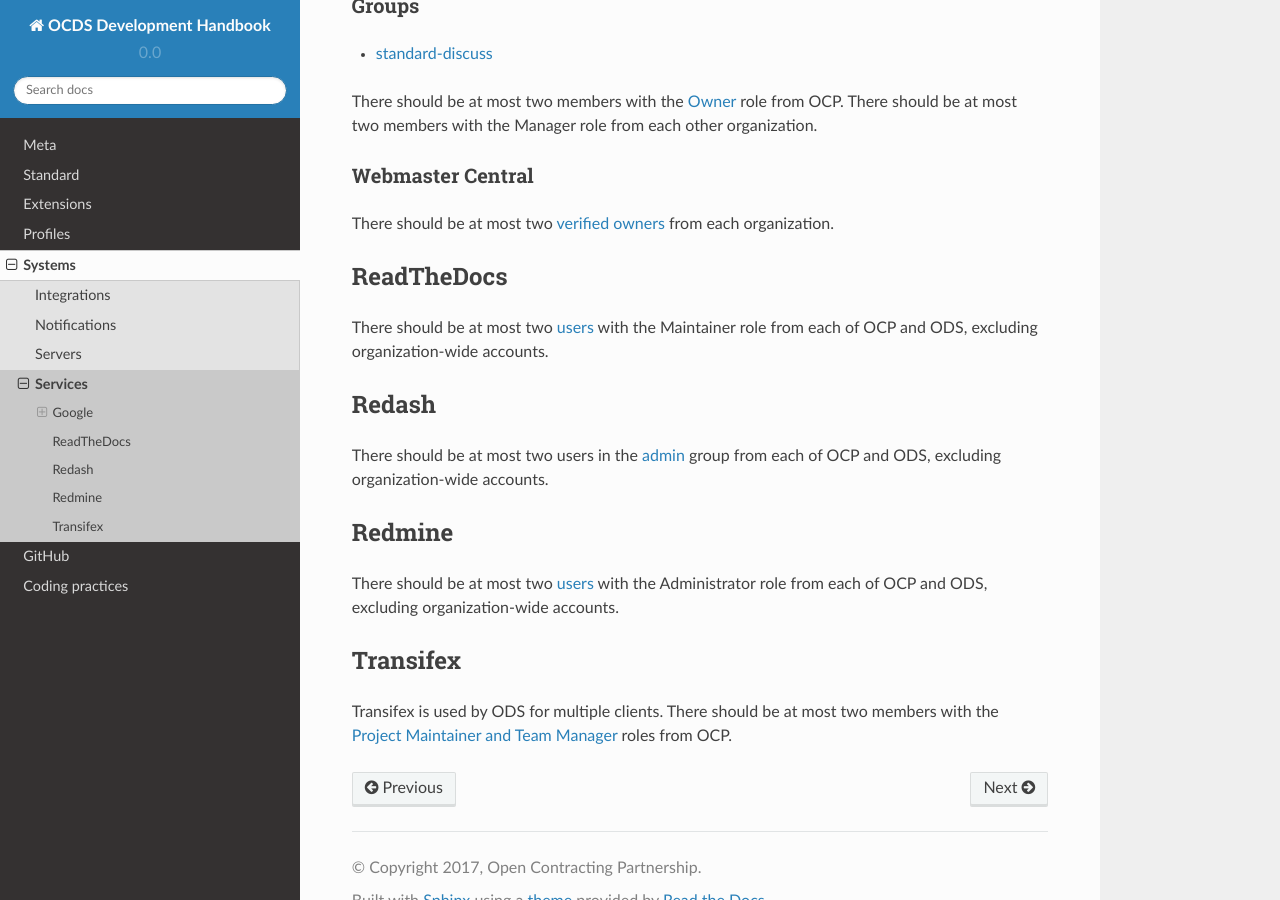
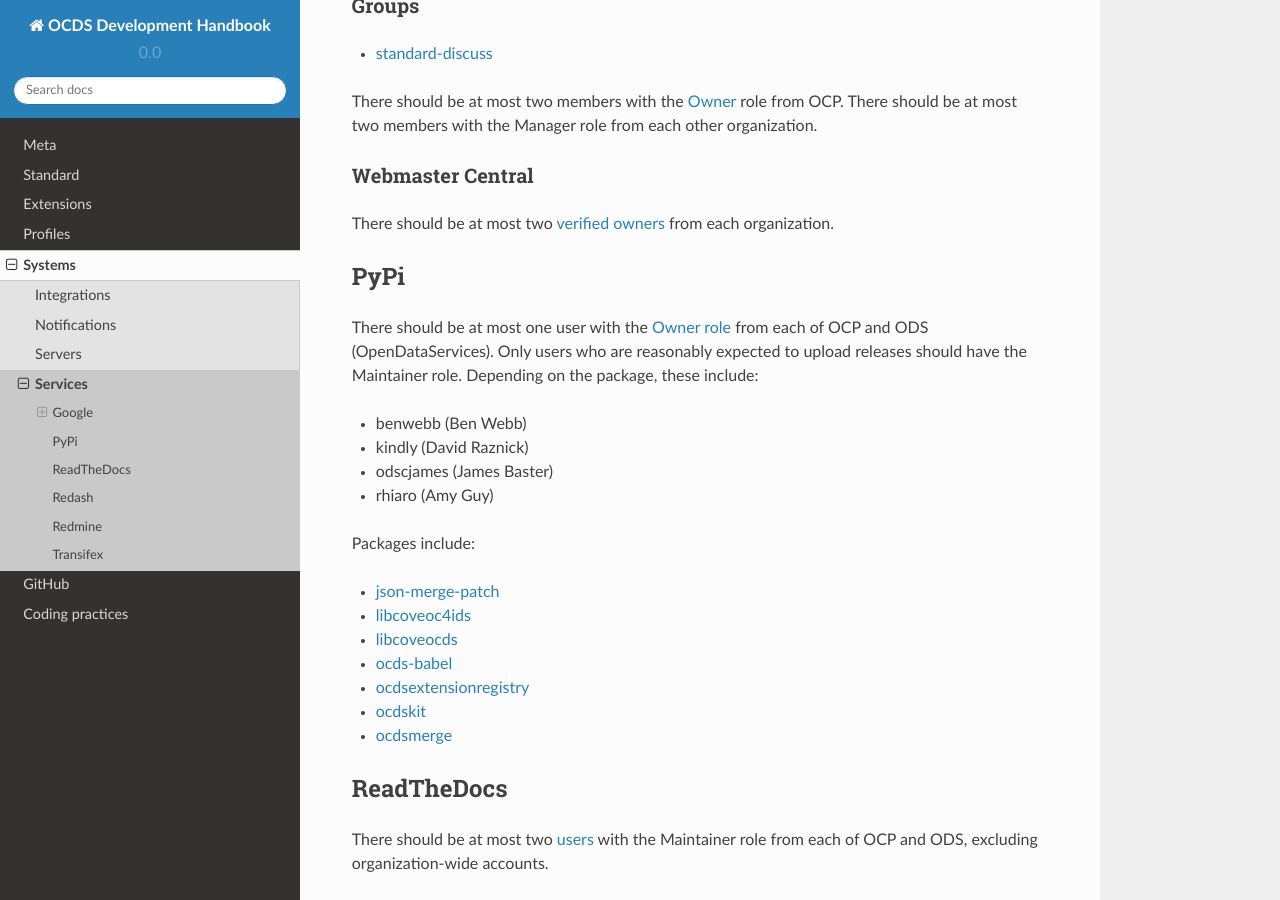
Before and after one commit to open-contracting/standard-development-handbook, a Sphinx documentation site: the page built from docs/systems/services.md, in a window 1280 px wide and 900 px high, scrolled down 836 px. Built offline with Sphinx 7.4.7 and the Read the Docs theme 2.0.0, drawn with Linux system fonts in a browser that asks for light colours.

Commit message:
Add PyPi policy

```diff
--- a/docs/systems/services.md
+++ b/docs/systems/services.md
@@ -32,6 +32,25 @@
 
 There should be at most two [verified owners](https://www.google.com/webmasters/verification/details?hl=en&siteUrl=https://www.open-contracting.org/) from each organization.
 
+## PyPi
+
+There should be at most one user with the [Owner role](https://pypi.org/help/#collaborator-roles) from each of OCP and ODS (OpenDataServices). Only users who are reasonably expected to upload releases should have the Maintainer role. Depending on the package, these include:
+
+* benwebb (Ben Webb)
+* kindly (David Raznick)
+* odscjames (James Baster)
+* rhiaro (Amy Guy)
+
+Packages include:
+
+* [json-merge-patch](https://pypi.org/manage/project/json-merge-patch/collaboration/)
+* [libcoveoc4ids](https://pypi.org/manage/project/libcoveoc4ids/collaboration/)
+* [libcoveocds](https://pypi.org/manage/project/libcoveocds/collaboration/)
+* [ocds-babel](https://pypi.org/manage/project/ocds-babel/collaboration/)
+* [ocdsextensionregistry](https://pypi.org/manage/project/ocdsextensionregistry/collaboration/)
+* [ocdskit](https://pypi.org/manage/project/ocdskit/collaboration/)
+* [ocdsmerge](https://pypi.org/manage/project/ocdsmerge/collaboration/)
+
 ## ReadTheDocs
 
 There should be at most two [users](https://readthedocs.org/dashboard/ocds-standard-development-handbook/users/) with the Maintainer role from each of OCP and ODS, excluding organization-wide accounts.
```
